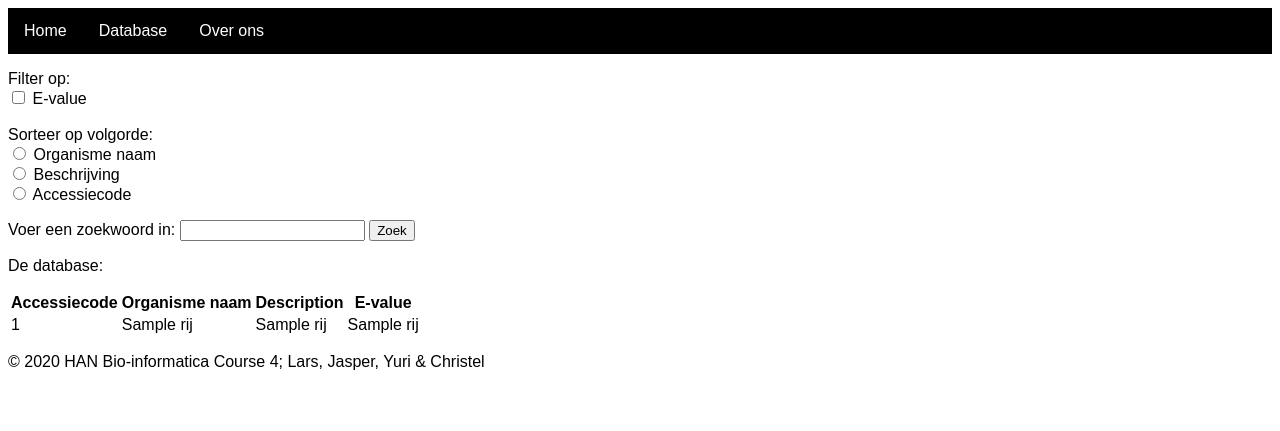
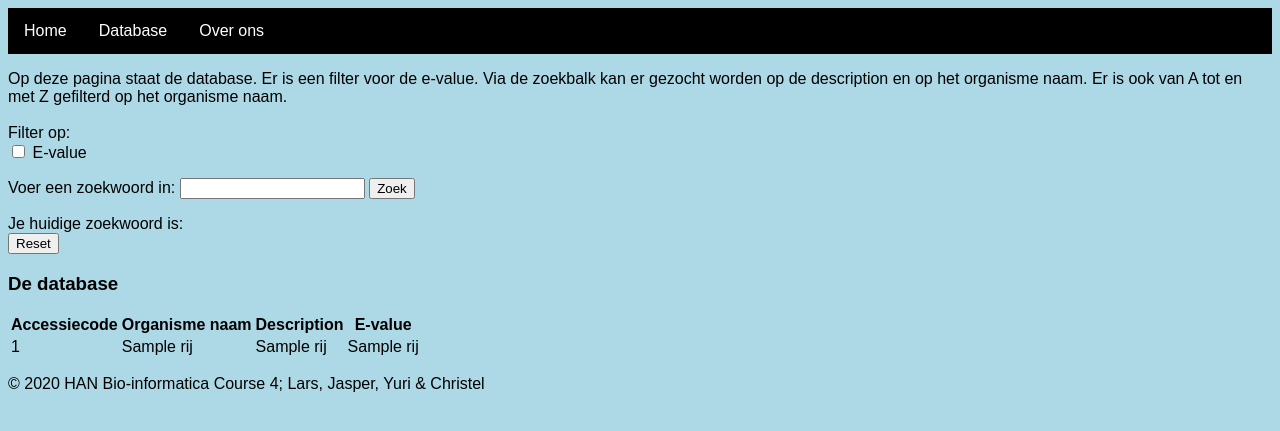
Before and after one commit to JasperVersantvoort/blok4afvink2, a Flask app: template templates/database.html in a window 1280 px wide. Shown: the top 431 px of the page. Run offline with Flask 2, Linux system fonts and the light colour scheme; the template is opened without the code that fills it: most values are stand-ins (such as "Sample title", 1, 10 or a date in 2020).

Commit message:
reset knop toegevoegd

```diff
--- a/application.py
+++ b/application.py
@@ -59,7 +59,7 @@
     :param zoek: Het ingegeven zoekwoord
     :return: Een lijst met de juiste discriptions
     """
-    print("zoek woord is:", zoek)
+
     conn = mysql.connector.connect(host='hannl-hlo-bioinformatica'
                                         '-mysqlsrv.mysql.database'
                                         '.azure.com',
@@ -69,7 +69,7 @@
     cursor = conn.cursor()
 
     if zoek == "None":
-        print("zoek is none")
+        print("Het zoekwoord is:", zoek)
         cursor.execute("select acc_code, name, "
                        "description, e_value from results "
                        "join organism on "
--- a/static/project.css
+++ b/static/project.css
@@ -1,7 +1,7 @@
 /* Dit is algemeen op de hele website */
 body {
     font-family: sans-serif;
-    background-color: white;
+    background-color: lightblue;
     color: black;
 }
 /*Dit komende stukje is voor de navagatiebalk bovenaan de paginas*/
--- a/templates/database.html
+++ b/templates/database.html
@@ -3,26 +3,19 @@
 {%  block content %}
 
     <p>
+        Op deze pagina staat de database. Er is een filter voor de
+        e-value. Via de zoekbalk kan er gezocht worden op de
+        description en op het organisme naam. Er is ook van A tot en
+        met Z gefilterd op het organisme naam.
+        <br>
 
-    <!-- Dit zijn de filters -->
-
+    <!-- Dit is/zijn de filter(s) -->
+        <br>
         Filter op:
         <br>
         <input type="checkbox" value="E-value">
         <label for="E-value">E-value</label>
         <br>
-
-        <br>
-        Sorteer op volgorde:
-        <br>
-        <input type="radio" name="sort" value="organisme_naam_sorteren">
-        <label>Organisme naam</label>
-        <br>
-        <input type="radio" name="sort" value="beschrijving_sorteren">
-        <label>Beschrijving</label>
-        <br>
-        <input type="radio" name="sort" value="accessiecode_sorteren">
-        <label>Accessiecode</label>
 
         <!-- De zoekbalk en de zoeknop -->
 
@@ -34,8 +27,14 @@
                     <button type="submit">Zoek</button>
                 </label>
             </p>
+    <p>Je huidige zoekwoord is: {% print(zoek) %}
+    <br>
+    <button type="submit">Reset</button>
+    </p>
 
-        <p> De database: </p>
+
+    <!-- De database -->
+        <h3> De database </h3>
 
     <table>
         <tr>
--- a/templates/project.html
+++ b/templates/project.html
@@ -1,3 +1,4 @@
+
 <!DOCTYPE html>
 <html lang="en">
 
```
